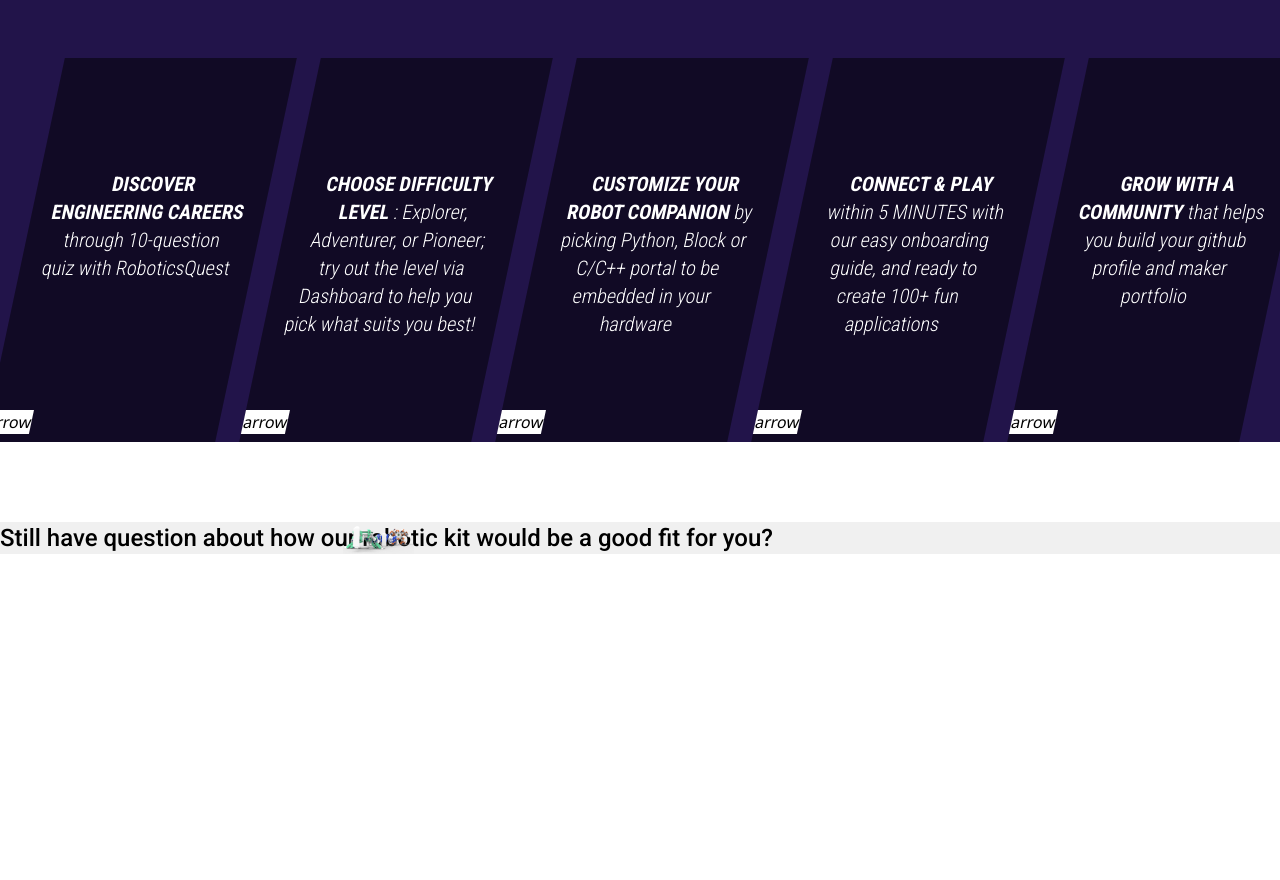
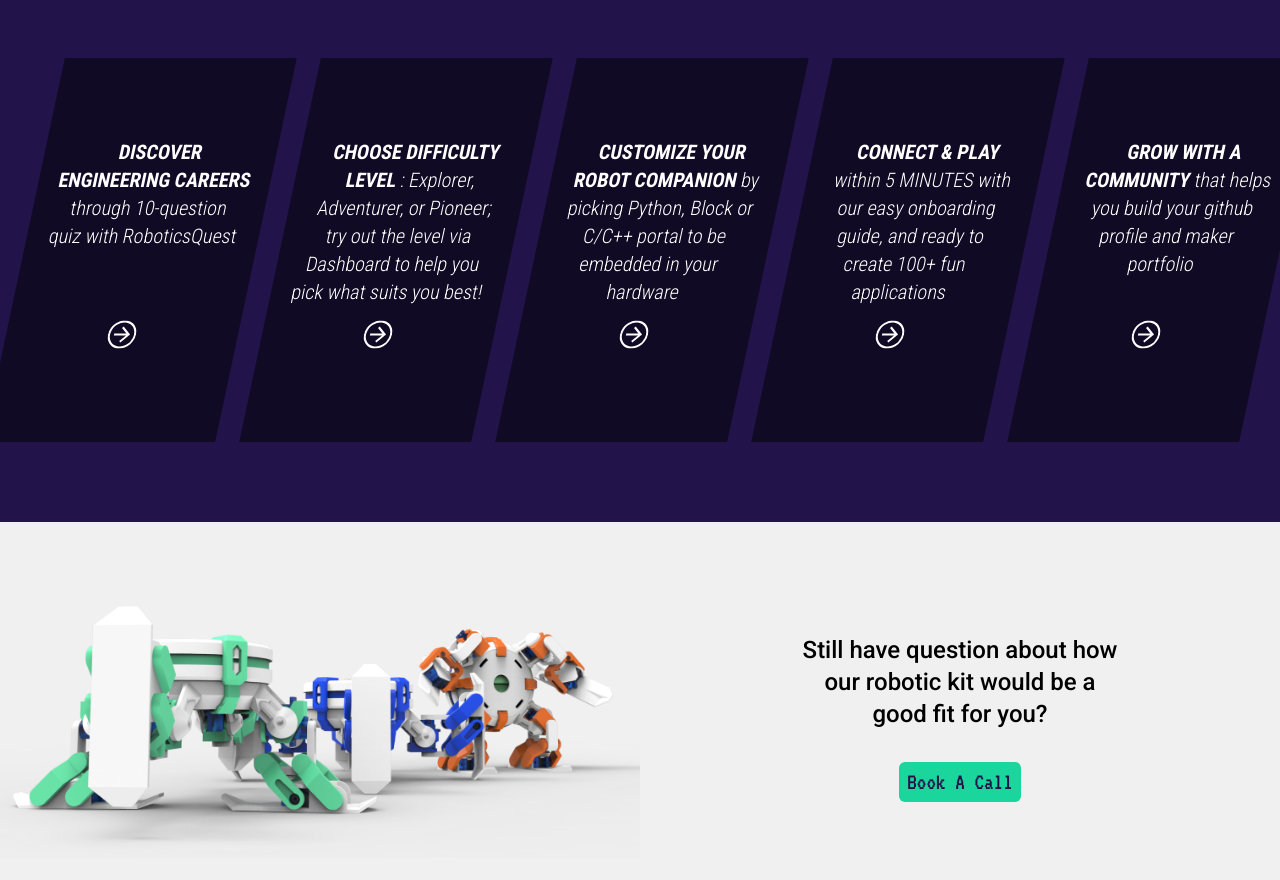
Before and after one commit to devcyobot/react-cyobot-landing-page, a Next.js app: page / in a window 1280 px wide. Shown: the part 6180-7060 px from the top of the page. Before the commit the page ends 6734 px from the top, so only its background shows below. Built offline with nearby package versions, Linux system fonts and the light colour scheme.

Commit message:
add schedulecall and arrow for steps

```diff
--- a/src/app/components/ui/parallelogram.tsx
+++ b/src/app/components/ui/parallelogram.tsx
@@ -13,6 +13,7 @@ export default function Parallelogram(props: Parralelogram) {
 	const [bgColor, setBgColor] = useState('bg-black bg-opacity-50');
 	const [pTextColor, setPTextColor] = useState('text-white');
 	const [headerBgColor, setHeaderBgColor] = useState('bg-brand-gray-dark');
+	const [arrowColor, setArrowCollor] = useState('white');
 
 	const toggleColor = () => {
 		setBgColor(
@@ -28,13 +29,16 @@ export default function Parallelogram(props: Parralelogram) {
 				? 'bg-brand-green'
 				: 'bg-brand-gray-dark'
 		);
+		setArrowCollor(
+			arrowColor === 'white' ? '#1F1441' : 'white'
+		)
 	};
 
 	return (
 		<div
 			onMouseEnter={toggleColor}
 			onMouseLeave={toggleColor}
-			className={`hover:scale-110 hover:translate-x-2 hover:translate-y-2 w-[16rem] h-96 ${bgColor} -skew-x-12 ml-6`}
+			className={`hover:scale-110 hover:translate-x-2 hover:translate-y-2 w-[16rem] h-96 ${bgColor} -skew-x-12 ml-6 flex flex-col items-center`}
 		>
 			{/* <h4
 				className={`font-vt323 text-center rounded-[0.2rem] ${headerBgColor} relative top-8 left-24 w-2/3 text-lg sm:text-xl md:text-2xl lg:text-3xl`}
@@ -42,15 +46,20 @@ export default function Parallelogram(props: Parralelogram) {
 				STEP {props.num}
 			</h4> */}
 			<p
-				className={`h-1/3 my-28 px-5 ${pTextColor} text-center font-robotoCondensed text-sm sm:text-base md:text-lg lg:text-xl font-light`}
+				className={`h-1/3 my-20 px-5 ${pTextColor} text-center font-robotoCondensed text-sm sm:text-base md:text-lg lg:text-xl font-light`}
 			>
 				<span className="font-bold">{props.label}</span> {props.description}
 			</p>
-			<button className="bg-white">
-				<Link href={props.link} passHref={true} target="_blank">
-					arrow
-				</Link>
-			</button>
+			<div className="absolute top-3/4 left-1/2 transform -translate-x-1/2 -translate-y-3/4">
+				<button className="">
+					<Link href={props.link} passHref={true} target="_blank">
+						<svg width="28" height="28" viewBox="0 0 28 28" fill="none" xmlns="http://www.w3.org/2000/svg">
+							<path d="M14 6L12.57 7.393L18.15 13H6V15H18.15L12.57 20.573L14 22L22 14L14 6Z" fill={`${arrowColor}`} />
+							<path d="M14 28C11.2311 28 8.52431 27.1789 6.22202 25.6406C3.91973 24.1022 2.12532 21.9157 1.06569 19.3576C0.00606596 16.7994 -0.271181 13.9845 0.269012 11.2687C0.809205 8.55301 2.14258 6.05845 4.10051 4.10051C6.05845 2.14258 8.55301 0.809205 11.2687 0.269012C13.9845 -0.271181 16.7994 0.00606596 19.3576 1.06569C21.9157 2.12532 24.1022 3.91973 25.6406 6.22202C27.1789 8.52431 28 11.2311 28 14C27.9958 17.7117 26.5194 21.2702 23.8948 23.8948C21.2702 26.5194 17.7117 27.9958 14 28ZM14 2.00001C11.6266 2.00001 9.30655 2.70379 7.33316 4.02237C5.35977 5.34095 3.8217 7.21509 2.91345 9.40781C2.0052 11.6005 1.76756 14.0133 2.23058 16.3411C2.69361 18.6689 3.83649 20.8071 5.51472 22.4853C7.19296 24.1635 9.33115 25.3064 11.6589 25.7694C13.9867 26.2325 16.3995 25.9948 18.5922 25.0866C20.7849 24.1783 22.6591 22.6402 23.9776 20.6668C25.2962 18.6935 26 16.3734 26 14C25.9963 10.8185 24.7308 7.76845 22.4812 5.51882C20.2316 3.26918 17.1815 2.00371 14 2.00001Z" fill={`${arrowColor}`} />
+						</svg>
+					</Link>
+				</button>
+			</div>
 		</div>
 	);
 }
--- a/src/app/home/ScheduleCall.tsx
+++ b/src/app/home/ScheduleCall.tsx
@@ -3,23 +3,32 @@ import Image from 'next/image';
 
 const ScheduleCall: FC = () => {
 	return (
-		<section className="relative bg-brand-gray-light h-1/2 w-full mt-20 flex justify-between">
+		<section className="relative bg-brand-gray-light h-[380px] w-full flex justify-between">
+			<div className="grid grid-cols-4 w-full">
+				<div className="col-span-2 flex justify-center">
 					<Image
 						src="/steps-all-models.png"
 						alt="All CYOBot models"
 						quality={100}
-				fill
+						width={800}
+						height={400}
 						sizes="(max-width: 1440px) 100vw"
 						style={{
 							objectFit: 'contain',
-					maxHeight: '345px',
-					maxWidth: '757px',
 						}}
 					/>
+				</div>
+				<div className="col-span-2 px-40 text-center pt-28">
 					<p className="font-roboto font-medium text-2xl">
-				Still have question about how our robotic kit would be a good fit for
-				you?
+						Still have question about how our robotic kit would be a good fit for you?
 					</p>
+					<button className='pt-8'>
+						<p className="font-vt323 font-medium text-2xl bg-brand-green px-2 py-1 rounded-md text-brand-purple-dark">
+							Book A Call
+						</p>
+					</button>
+				</div>
+			</div>
 		</section>
 	);
 };
--- a/src/app/home/steps.tsx
+++ b/src/app/home/steps.tsx
@@ -4,7 +4,7 @@ import { stepsData } from '../data/stepsData';
 
 export default function Steps() {
 	return (
-		<section className="bg-brand-purple-dark pt-20 overflow-hidden">
+		<section className="bg-brand-purple-dark py-20 overflow-hidden">
 			<div className="relative flex justify-center">
 				{/* <Parallelogram num={1} text="Choose your quest and environment" />
 				<Parallelogram
```
Also changed, not shown: 1 other file (tests, documents, lock files or other folders). Lines whose indentation alone changed are shown as unchanged.
